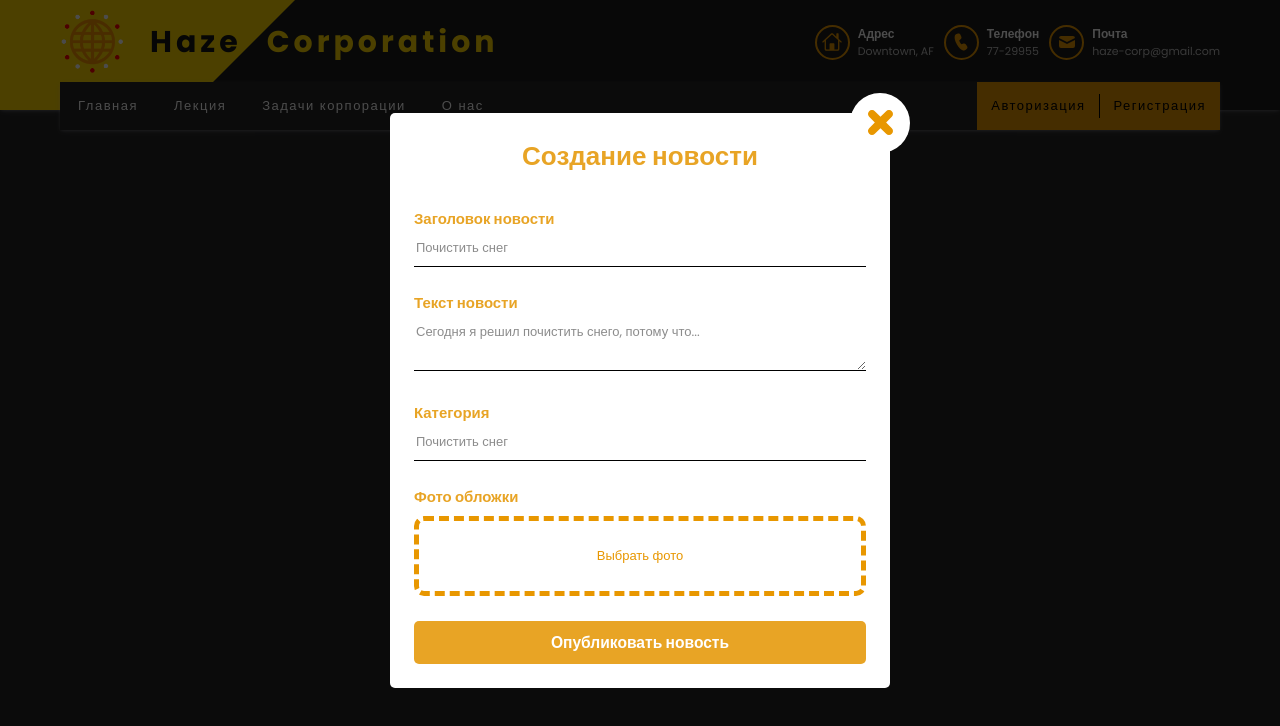
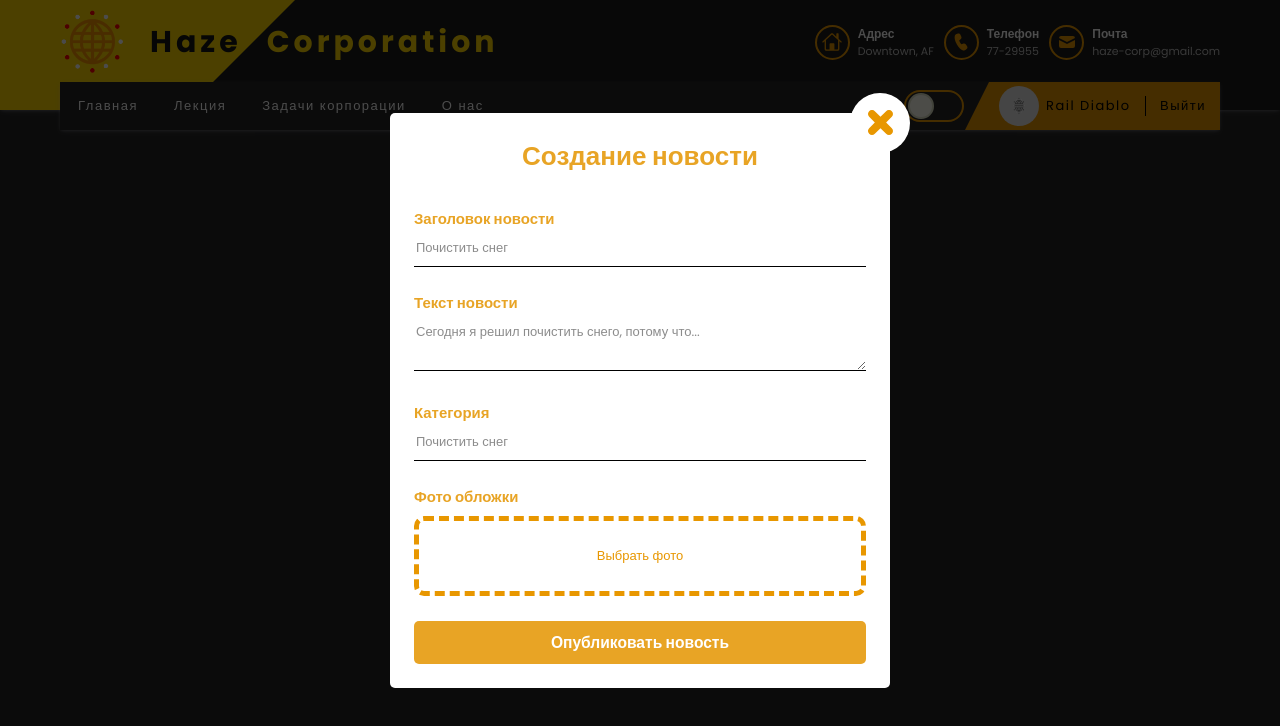
Before and after one commit to Rail-G/Haze, a Next.js app: page / in a window 1280 px wide. Shown: the top 726 px of the page. Built offline with nearby package versions, Linux system fonts and the light colour scheme.

Commit message:
add profile info and theme switch

```diff
--- a/src/components/header/Header.tsx
+++ b/src/components/header/Header.tsx
@@ -4,6 +4,7 @@ import Icon from "../icon/Icon";
 import { siteConfig } from "@/config/site.config";
 import Link from "next/link";
 import { ROUTES } from "@/constants/routes";
+import Image from "next/image";
 
 export default function Header(): JSX.Element {
     return (
@@ -38,9 +39,26 @@ export default function Header(): JSX.Element {
                                 })}
                             </ul>
                         </nav>
-                        <div className={styles['auth-block']}>
+                        <div className={styles['toggle-block']}>
+                            <div className={styles.toggle}>
+                                <input type="checkbox" className={styles.checkbox}/>
+                                <div className={styles.switch}></div>
+                            </div>
+                        </div>
+                        {/* <div className={styles['auth-block']}>
                             <Link href={ROUTES.AUTHENTICATION} className={styles.auth}>Авторизация</Link>
                             <Link href={ROUTES.REGISTRATION} className={styles.auth}>Регистрация</Link>
+                        </div> */}
+                        <div className={styles['profile-block']}>
+                            <div className={styles.profile}>
+                                <Image src={'/default.jpg'} className={styles['profile-img']} width={250} height={250} alt="profile image"/>
+                                <div className={styles['profile-info']}>
+                                    <span>
+                                        Rail Diablo
+                                    </span>
+                                </div>
+                            </div>
+                            <Link href={ROUTES.REGISTRATION} className={styles.auth}>Выйти</Link>
                         </div>
                     </div>
                 </div>
--- a/src/components/header/header.module.scss
+++ b/src/components/header/header.module.scss
@@ -5,6 +5,7 @@
     position: relative;
     padding: 10px 60px;
     box-shadow: var(--shadow);
+    z-index: 900;
 
     &::before {
         content: '';
@@ -36,6 +37,7 @@
     font-family: var(--poppins);
     gap: 25px;
     letter-spacing: 4px;
+    user-select: none;
 
     span:nth-child(3) {
         color: #FFD700;
@@ -54,13 +56,14 @@
     display: flex;
     align-items: flex-start;
     justify-content: space-between;
-    z-index: 10;
+    z-index: 901;
 }
 
 .contact-block {
     display: flex;
     padding: 15px 0;
     gap: 10px;
+    user-select: auto;
 
     .icon-block {
         width: 35px;
@@ -106,6 +109,7 @@
 
 .nav-block {
     width: 100%;
+    min-height: 48px;
     display: flex;
     justify-content: space-between;
     position: absolute;
@@ -115,6 +119,8 @@
     font-size: 13px;
     letter-spacing: 1.5px;
     box-shadow: var(--shadow);
+    background-color: var(--nav-color-0);
+    z-index: 902;
 
     .nav {
         width: 100%;
@@ -170,4 +176,102 @@
             background-color: var(--haze-color-100);
         }
     }
+
+    .toggle-block {
+        min-width: 80px;
+        height: 48px;
+        padding: 8px 10px;
+        margin-right: 15px;
+        background-color: var(--nav-color-0);
+
+        .toggle {
+            border: 2px solid var(--haze-color-0);
+            border-radius: 50px;
+            height: 100%;
+            width: 100%;
+            position: relative;
+            background-color: inherit;
+
+            &:has(.checkbox:checked) {
+                background-color: rgb(135, 206, 235);
+            }
+
+            .checkbox {
+                position: absolute;
+                top: 0;
+                left: 0;
+                width: 100%;
+                height: 100%;
+                opacity: 0;
+                cursor: pointer;
+                z-index: 2;
+                border-radius: 50px;
+
+                &:checked~.switch {
+                    content: '';
+                    background-color: yellow;
+                    border: 2px solid rgb(209, 209, 0);
+                    left: 50%;
+                }
+            }
+
+            .switch {
+                position: absolute;
+                display: flex;
+                align-items: center;
+                justify-content: center;
+                top: 4%;
+                left: 4%;
+                width: 46%;
+                height: 92%;
+                border-radius: 50%;
+                background-color: rgb(255, 253, 242);
+                border: 2px solid rgb(222, 225, 197);
+                transition: 0.3s cubic-bezier(0.18, 0.89, 0.35, 1.15) all;
+            }
+        }
+    }
+
+    .profile-block {
+        display: flex;
+        justify-content: space-between;
+
+        .profile {
+        background-color: var(--haze-color-0);
+        padding-left: 10px;
+        display: flex;
+        align-items: center;
+        gap: 7px;
+        position: relative;
+
+        &::before {
+            content: '';
+            border-right: 24px solid var(--haze-color-0);
+            border-top: 48px solid transparent;
+            position: absolute;
+            top: 0px;
+            left: -24px;
+        }
+
+        .profile-img {
+            width: 40px;
+            height: 40px;
+            border-radius: 50%;
+        }
+
+        .profile-info {
+            width: 100px;
+            position: relative;
+
+            &::after {
+                content: '';
+                position: absolute;
+                top: 0%;
+                bottom: 0%;
+                right: 0;
+                border-right: 1px solid black;
+            }
+        }
+    }
+    }
 }
```
